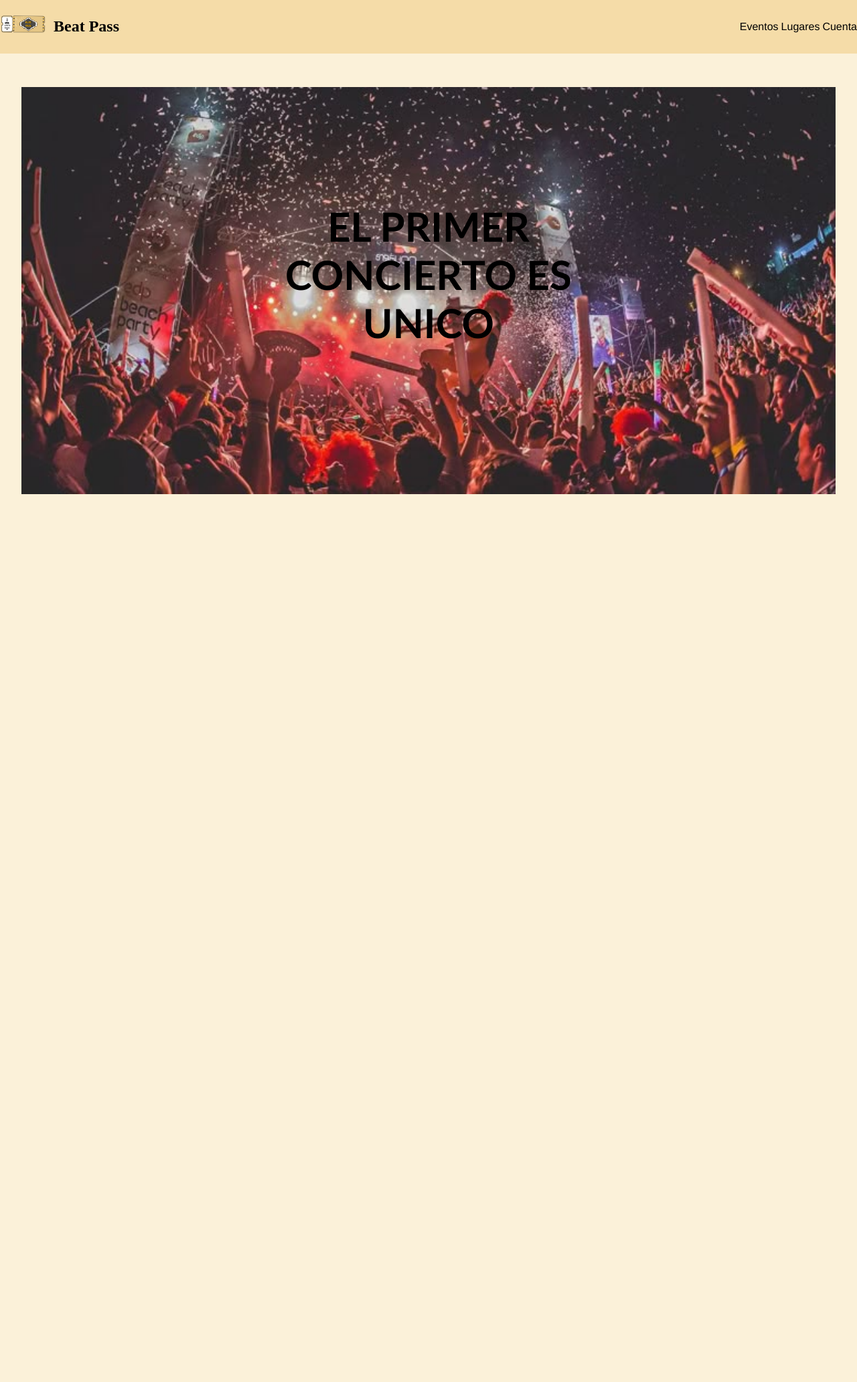
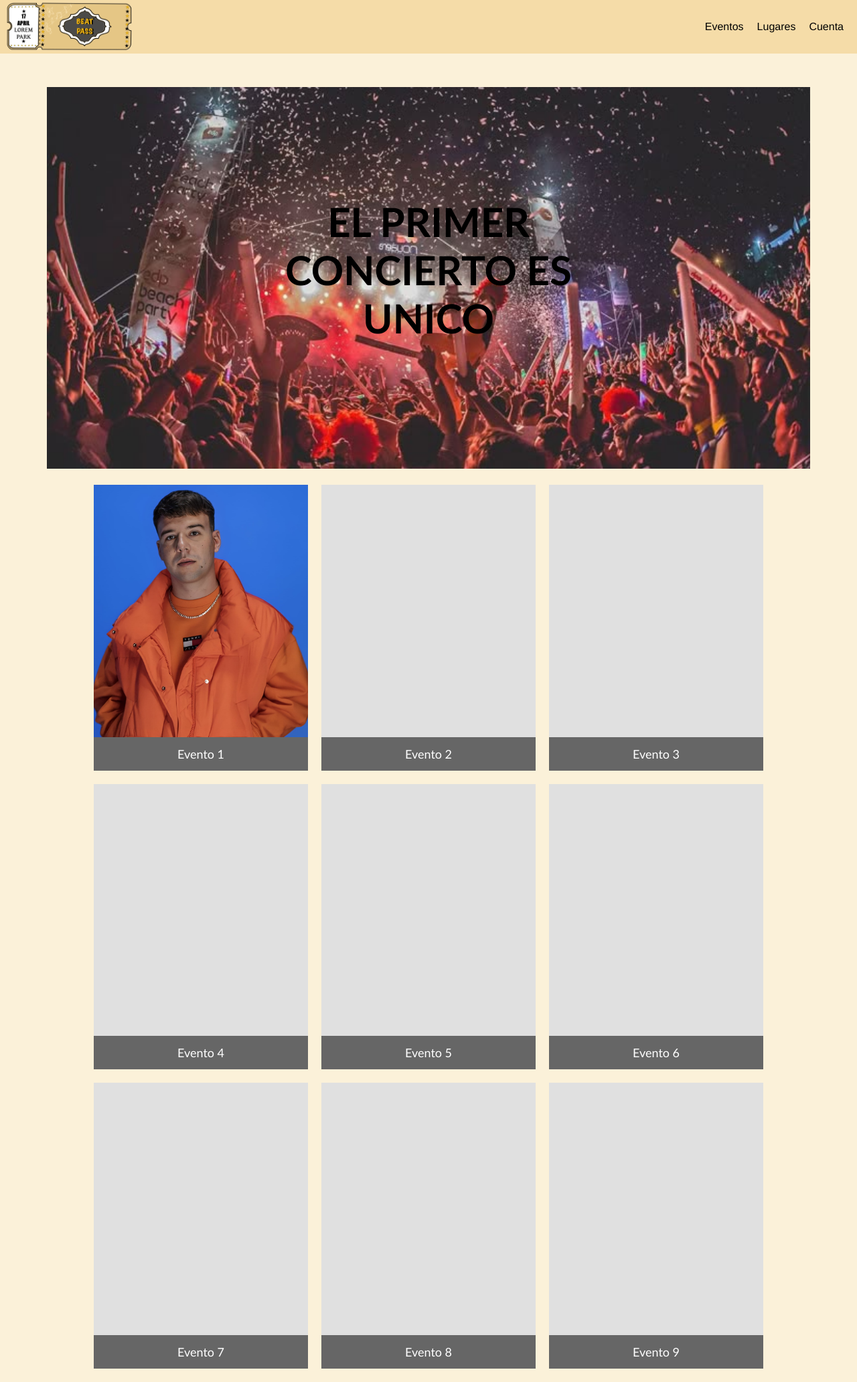
Before and after one commit to Kiddgoby/Transversal-BeatPass, a PHP site: page /inicio.html in a window 1280 px wide. Shown: the whole page at 67% size. Before the commit the page ends 738 px from the top, so only its background shows below. Run offline with PHP 8.4, Linux system fonts and the light colour scheme.

Commit message:
Arreglo de Css y implementacion del apartado de artistas/eventos

```diff
--- a/Controler/StyleInicio.css
+++ b/Controler/StyleInicio.css
@@ -1,9 +1,12 @@
 body{
     background-color: #fbf1d9;
     margin: 0;
+    display: flex;
+    flex-direction: column;
+    align-items: center;
 }
 
-header{
+header {
     display: flex;
     margin: 0;
     background-color: #f5dca8;
@@ -11,40 +14,43 @@ header{
     height: 80px;
     align-items: center;
     justify-content: space-between;
+    padding: 0 20px;
+    box-sizing: border-box;
 }
 
-.izquierda img{
-    width: 70px;
+.izquierda {
+    display: flex;
+    align-items: center;
 }
 
-header .izquierda{
+.izquierda img {
+    width: 200px;
+    height: auto;
+    margin-top: 22px;
+    margin-left: -15px;
+}
+
+.derecha {
     display: flex;
-    align-items: center;
-
-}
-.izquierda h2{
-    margin: 0px;
-    padding-left: 10px;
-
+    gap: 20px;
 }
 
 header a {
     text-decoration: none;
     color: black;
     font-family: 'Franklin Gothic Medium', 'Arial Narrow', Arial, sans-serif;
+    transition: color 0.3s ease;
+}
+
+header a:hover {
+    color: #666;
 }
 
 article{
     align-items: center;
+    max-width: 1200px;
+    width: 100%;
 }
-
-/* article img{
-    max-width: 1200px;
-    width: 80%;
-    display: block;
-    height: auto;
-    margin: 0 auto;
-} */
 
 .portada{
     position: relative;
@@ -68,3 +74,56 @@ article{
     font-family: 'Gill Sans', 'Gill Sans MT', Calibri, 'Trebuchet MS', sans-serif;
     font-size: 60px;
 }
+
+
+.imagenes-transitive {
+    padding: 20px;
+    width: 100%;
+    max-width: 1000px;
+}
+
+.grid-contenedor {
+    display: grid;
+    grid-template-columns: repeat(3, 1fr);
+    gap: 20px;
+    width: 100%;
+}
+
+.grid-item {
+    display: flex;
+    flex-direction: column;
+    aspect-ratio: 3/4;
+    background-color: white;
+}
+
+.imagen-contenedor {
+    background-color: #e0e0e0;
+    flex-grow: 1;
+    display: flex;
+    justify-content: center;
+    align-items: center;
+    overflow: hidden;
+}
+
+.imagen-contenedor img {
+    width: 100%;
+    height: 100%;
+    object-fit: cover;
+}
+
+.boton {
+    background-color: #666;
+    color: white;
+    height: 50px;
+    display: flex;
+    justify-content: center;
+    align-items: center;
+    font-family: 'Gill Sans', 'Gill Sans MT', Calibri, 'Trebuchet MS', sans-serif;
+    font-size: 18px;
+    cursor: pointer;
+    transition: background-color 0.3s ease;
+}
+
+.boton:hover {
+    background-color: #444;
+}
--- a/Controler/inicio.html
+++ b/Controler/inicio.html
@@ -11,7 +11,6 @@
     <header>
         <div class="izquierda">
             <img src="logoBilleteArnau.png" alt="">
-            <h2>Beat Pass</h2>
         </div>
 
         <div class="derecha">
@@ -25,5 +24,64 @@
         <h2>EL PRIMER CONCIERTO ES UNICO</h2>
         <img src="concierto.png" alt="">
     </article>
+
+    <section class="imagenes-transitive">
+        <div class="grid-contenedor">
+            <div class="grid-item">
+                <div class="imagen-contenedor">
+                    <img src="artistas/d5412176-3e40-47a7-886a-c3c7e59f681a.jfif" alt="Artista en chaqueta naranja">
+                </div>
+                <div class="boton">Evento 1</div>
+            </div>
+            <div class="grid-item">
+                <div class="imagen-contenedor">
+                    <!-- Espacio para imagen -->
+                </div>
+                <div class="boton">Evento 2</div>
+            </div>
+            <div class="grid-item">
+                <div class="imagen-contenedor">
+                    <!-- Espacio para imagen -->
+                </div>
+                <div class="boton">Evento 3</div>
+            </div>
+            <div class="grid-item">
+                <div class="imagen-contenedor">
+                    <!-- Espacio para imagen -->
+                </div>
+                <div class="boton">Evento 4</div>
+            </div>
+            <div class="grid-item">
+                <div class="imagen-contenedor">
+                    <!-- Espacio para imagen -->
+                </div>
+                <div class="boton">Evento 5</div>
+            </div>
+            <div class="grid-item">
+                <div class="imagen-contenedor">
+                    <!-- Espacio para imagen -->
+                </div>
+                <div class="boton">Evento 6</div>
+            </div>
+            <div class="grid-item">
+                <div class="imagen-contenedor">
+                    <!-- Espacio para imagen -->
+                </div>
+                <div class="boton">Evento 7</div>
+            </div>
+            <div class="grid-item">
+                <div class="imagen-contenedor">
+                    <!-- Espacio para imagen -->
+                </div>
+                <div class="boton">Evento 8</div>
+            </div>
+            <div class="grid-item">
+                <div class="imagen-contenedor">
+                    <!-- Espacio para imagen -->
+                </div>
+                <div class="boton">Evento 9</div>
+            </div>
+        </div>
+    </section>
 </body>
 </html>
```
Also changed, not shown: Controler/artistas/d5412176-3e40-47a7-886a-c3c7e59f681a.jfif (added).
